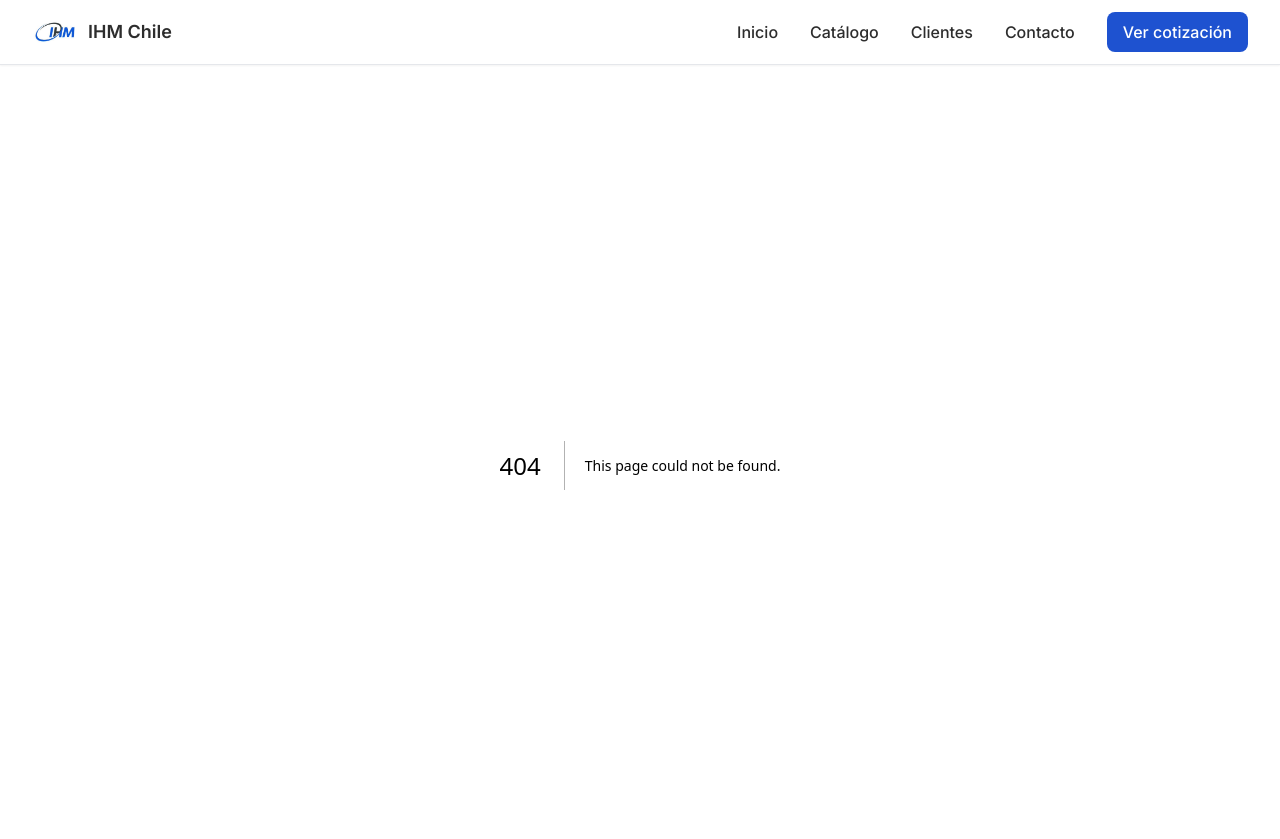
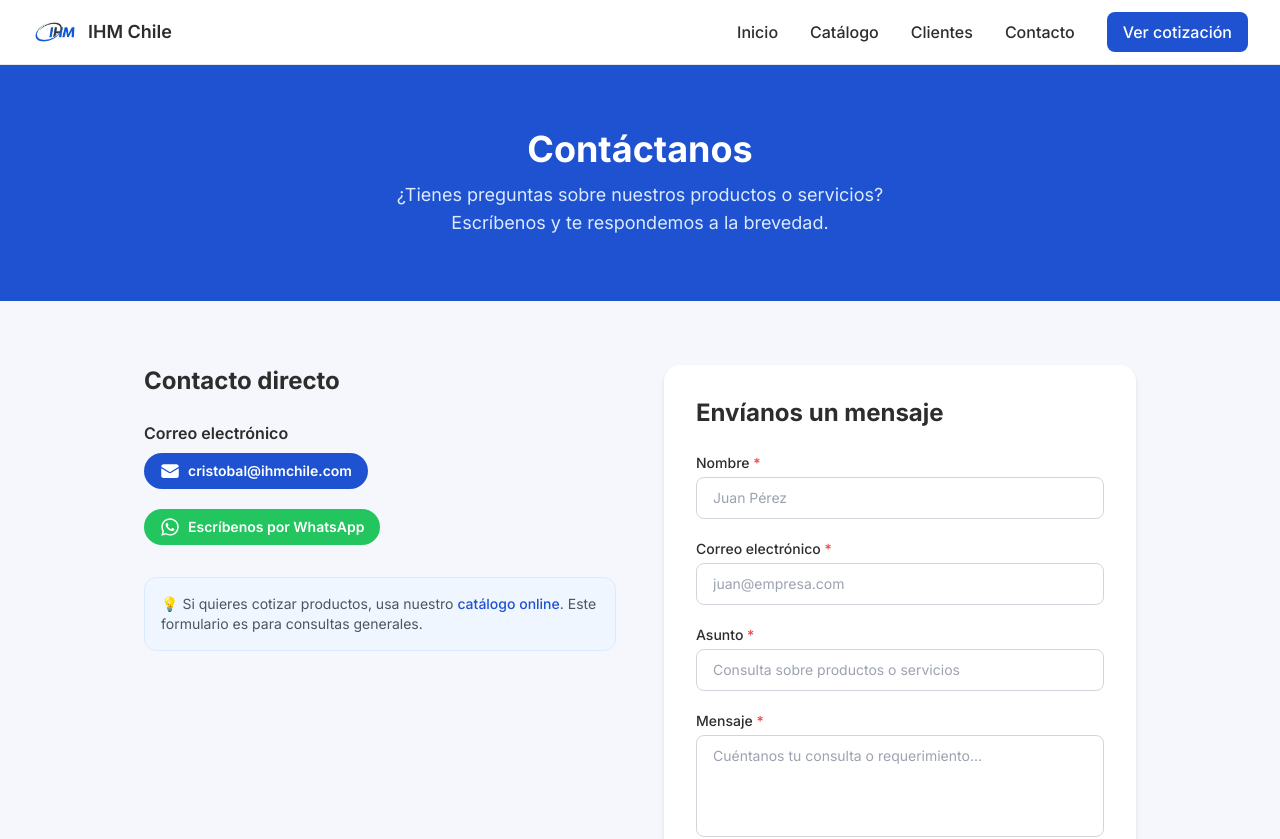
Before and after one commit to Cauce-Chile/ihm-chile, a Next.js app: page /contacto in a window 1280 px wide. Before the commit this address had no page. Shown: the top 839 px of the page. Built offline with nearby package versions, Linux system fonts and the light colour scheme.

Commit message:
feat: página de contacto con formulario y links directos

```diff
--- /dev/null
+++ b/src/app/contacto/page.tsx
@@ -0,0 +1,219 @@
+'use client';
+
+import { useState } from 'react';
+import Link from 'next/link';
+
+export default function ContactoPage() {
+  const [formData, setFormData] = useState({
+    nombre: '',
+    correo: '',
+    asunto: '',
+    mensaje: '',
+  });
+
+  const [errors, setErrors] = useState<Record<string, string>>({});
+  const [enviado, setEnviado] = useState(false);
+
+  const handleChange = (
+    e: React.ChangeEvent<HTMLInputElement | HTMLTextAreaElement>
+  ) => {
+    const { name, value } = e.target;
+    setFormData((prev) => ({ ...prev, [name]: value }));
+    setErrors((prev) => ({ ...prev, [name]: '' }));
+  };
+
+  const validar = () => {
+    const nuevosErrores: Record<string, string> = {};
+    if (!formData.nombre.trim()) nuevosErrores.nombre = 'El nombre es obligatorio.';
+    if (!formData.correo.trim()) {
+      nuevosErrores.correo = 'El correo es obligatorio.';
+    } else if (!/^[^\s@]+@[^\s@]+\.[^\s@]+$/.test(formData.correo)) {
+      nuevosErrores.correo = 'Ingresa un correo válido.';
+    }
+    if (!formData.asunto.trim()) nuevosErrores.asunto = 'El asunto es obligatorio.';
+    if (!formData.mensaje.trim()) nuevosErrores.mensaje = 'El mensaje es obligatorio.';
+    return nuevosErrores;
+  };
+
+  const handleSubmit = (e: React.FormEvent) => {
+    e.preventDefault();
+    const erroresEncontrados = validar();
+    if (Object.keys(erroresEncontrados).length > 0) {
+      setErrors(erroresEncontrados);
+      return;
+    }
+    // TODO: En etapa Backend — conectar con API Route para enviar correo vía Resend
+    setEnviado(true);
+  };
+
+  if (enviado) {
+    return (
+      <main className="min-h-screen bg-ihm-light flex items-center justify-center px-4">
+        <div className="bg-white rounded-2xl shadow-md p-10 max-w-md w-full text-center">
+          <div className="mb-6">
+            <svg className="w-20 h-20 text-green-500 mx-auto" fill="currentColor" viewBox="0 0 20 20">
+              <path
+                fillRule="evenodd"
+                d="M10 18a8 8 0 100-16 8 8 0 000 16zm3.707-9.293a1 1 0 00-1.414-1.414L9 10.586 7.707 9.293a1 1 0 00-1.414 1.414l2 2a1 1 0 001.414 0l4-4z"
+                clipRule="evenodd"
+              />
+            </svg>
+          </div>
+          <h2 className="text-2xl font-bold text-ihm-dark mb-2">
+            ¡Mensaje enviado!
+          </h2>
+          <p className="text-gray-600 mb-6">
+            Gracias por contactarnos. Te responderemos a la brevedad.
+          </p>
+          <Link href="/catalogo" className="text-ihm-blue underline text-sm">
+            Revisa nuestro catálogo
+          </Link>
+        </div>
+      </main>
+    );
+  }
+
+  return (
+    <main className="min-h-screen bg-ihm-light">
+      <section className="bg-ihm-blue text-white py-16 px-4 text-center">
+        <h1 className="text-4xl font-bold mb-3">Contáctanos</h1>
+        <p className="text-blue-100 text-lg max-w-xl mx-auto">
+          ¿Tienes preguntas sobre nuestros productos o servicios? Escríbenos y te
+          respondemos a la brevedad.
+        </p>
+      </section>
+
+      <section className="max-w-5xl mx-auto px-4 py-16 grid grid-cols-1 md:grid-cols-2 gap-12">
+        <div>
+          <h2 className="text-2xl font-bold text-ihm-dark mb-6">Contacto directo</h2>
+          <div className="space-y-5">
+            <div>
+              <p className="font-semibold text-ihm-dark mb-2">Correo electrónico</p>
+              <a
+                href="mailto:cristobal@ihmchile.com"
+                className="inline-flex items-center gap-2 bg-ihm-blue hover:bg-blue-700 text-white font-semibold px-4 py-2 rounded-full transition-colors text-sm"
+              >
+                <svg className="w-5 h-5" xmlns="http://www.w3.org/2000/svg" viewBox="0 0 24 24" fill="currentColor">
+                  <path d="M1.5 8.67v8.58a3 3 0 003 3h15a3 3 0 003-3V8.67l-8.928 5.493a3 3 0 01-3.144 0L1.5 8.67z" />
+                  <path d="M22.5 6.908V6.75a3 3 0 00-3-3h-15a3 3 0 00-3 3v.158l9.714 5.978a1.5 1.5 0 001.572 0L22.5 6.908z" />
+                </svg>
+                cristobal@ihmchile.com
+              </a>
+            </div>
+
+              <div>
+
+                <a
+                  href="https://wa.me/56977755487"
+                  target="_blank"
+                  rel="noopener noreferrer"
+                  className="inline-flex items-center gap-2 bg-green-500 hover:bg-green-600 text-white font-semibold px-4 py-2 rounded-full transition-colors text-sm"
+                >
+                  <svg className="w-5 h-5" xmlns="http://www.w3.org/2000/svg" viewBox="0 0 448 512" fill="currentColor">
+                    <path d="M380.9 97.1C339 55.1 283.2 32 223.9 32c-122.4 0-222 99.6-222 222 0 39.1 10.2 77.3 29.6 111L0 480l117.7-30.9c32.4 17.7 68.9 27 106.1 27h.1c122.3 0 224.1-99.6 224.1-222 0-59.3-25.2-115-67.1-157zm-157 341.6c-33.2 0-65.7-8.9-94-25.7l-6.7-4-69.8 18.3L72 359.2l-4.4-7c-18.5-29.4-28.2-63.3-28.2-98.2 0-101.7 82.8-184.5 184.6-184.5 49.3 0 95.6 19.2 130.4 54.1 34.8 34.9 56.2 81.2 56.1 130.5 0 101.8-84.9 184.6-186.6 184.6zm101.2-138.2c-5.5-2.8-32.8-16.2-37.9-18-5.1-1.9-8.8-2.8-12.5 2.8-3.7 5.6-14.3 18-17.6 21.8-3.2 3.7-6.5 4.2-12 1.4-32.6-16.3-54-29.1-75.5-66-5.7-9.8 5.7-9.1 16.3-30.3 1.8-3.7.9-6.9-.5-9.7-1.4-2.8-12.5-30.1-17.1-41.2-4.5-10.8-9.1-9.3-12.5-9.5-3.2-.2-6.9-.2-10.6-.2-3.7 0-9.7 1.4-14.8 6.9-5.1 5.6-19.4 19-19.4 46.3 0 27.3 19.9 53.7 22.6 57.4 2.8 3.7 39.1 59.7 94.8 83.8 35.2 15.2 49 16.5 66.6 13.9 10.7-1.6 32.8-13.4 37.4-26.4 4.6-13 4.6-24.1 3.2-26.4-1.3-2.5-5-3.9-10.5-6.6z"/>
+                  </svg>
+                  Escríbenos por WhatsApp
+                </a>
+              </div>
+
+          </div>
+          <div className="mt-8 p-4 bg-blue-50 border border-blue-100 rounded-xl text-sm text-gray-600">
+            💡 Si quieres cotizar productos, usa nuestro{' '}
+            <Link href="/catalogo" className="text-ihm-blue font-medium hover:underline">
+              catálogo online
+            </Link>
+            . Este formulario es para consultas generales.
+          </div>
+        </div>
+
+        <div className="bg-white rounded-2xl shadow-md p-8">
+          <h2 className="text-2xl font-bold text-ihm-dark mb-6">Envíanos un mensaje</h2>
+          <form onSubmit={handleSubmit} className="space-y-5">
+            <div>
+              <label className="block text-sm font-medium text-ihm-dark mb-1">
+                Nombre <span className="text-red-500">*</span>
+              </label>
+              <input
+                type="text"
+                name="nombre"
+                value={formData.nombre}
+                onChange={handleChange}
+                placeholder="Juan Pérez"
+                className={`w-full border rounded-lg px-4 py-2.5 text-sm text-gray-900 placeholder-gray-400 focus:outline-none focus:ring-2 focus:ring-ihm-blue ${
+                  errors.nombre ? 'border-red-400' : 'border-gray-300'
+                }`}
+              />
+              {errors.nombre && (
+                <p className="text-red-500 text-xs mt-1">{errors.nombre}</p>
+              )}
+            </div>
+
+            <div>
+              <label className="block text-sm font-medium text-ihm-dark mb-1">
+                Correo electrónico <span className="text-red-500">*</span>
+              </label>
+              <input
+                type="email"
+                name="correo"
+                value={formData.correo}
+                onChange={handleChange}
+                placeholder="juan@empresa.com"
+                className={`w-full border rounded-lg px-4 py-2.5 text-sm text-gray-900 placeholder-gray-400 focus:outline-none focus:ring-2 focus:ring-ihm-blue ${
+                  errors.correo ? 'border-red-400' : 'border-gray-300'
+                }`}
+              />
+              {errors.correo && (
+                <p className="text-red-500 text-xs mt-1">{errors.correo}</p>
+              )}
+            </div>
+
+            <div>
+              <label className="block text-sm font-medium text-ihm-dark mb-1">
+                Asunto <span className="text-red-500">*</span>
+              </label>
+              <input
+                type="text"
+                name="asunto"
+                value={formData.asunto}
+                onChange={handleChange}
+                placeholder="Consulta sobre productos o servicios"
+                className={`w-full border rounded-lg px-4 py-2.5 text-sm text-gray-900 placeholder-gray-400 focus:outline-none focus:ring-2 focus:ring-ihm-blue ${
+                  errors.asunto ? 'border-red-400' : 'border-gray-300'
+                }`}
+              />
+              {errors.asunto && (
+                <p className="text-red-500 text-xs mt-1">{errors.asunto}</p>
+              )}
+            </div>
+
+            <div>
+              <label className="block text-sm font-medium text-ihm-dark mb-1">
+                Mensaje <span className="text-red-500">*</span>
+              </label>
+              <textarea
+                name="mensaje"
+                value={formData.mensaje}
+                onChange={handleChange}
+                rows={4}
+                placeholder="Cuéntanos tu consulta o requerimiento..."
+                className={`w-full border rounded-lg px-4 py-2.5 text-sm text-gray-900 placeholder-gray-400 focus:outline-none focus:ring-2 focus:ring-ihm-blue resize-none ${
+                  errors.mensaje ? 'border-red-400' : 'border-gray-300'
+                }`}
+              />
+              {errors.mensaje && (
+                <p className="text-red-500 text-xs mt-1">{errors.mensaje}</p>
+              )}
+            </div>
+
+            <button
+              type="submit"
+              className="w-full bg-ihm-blue text-white font-semibold py-3 rounded-lg hover:bg-blue-700 transition-colors"
+            >
+              Enviar mensaje
+            </button>
+          </form>
+        </div>
+      </section>
+    </main>
+  );
+}
```
